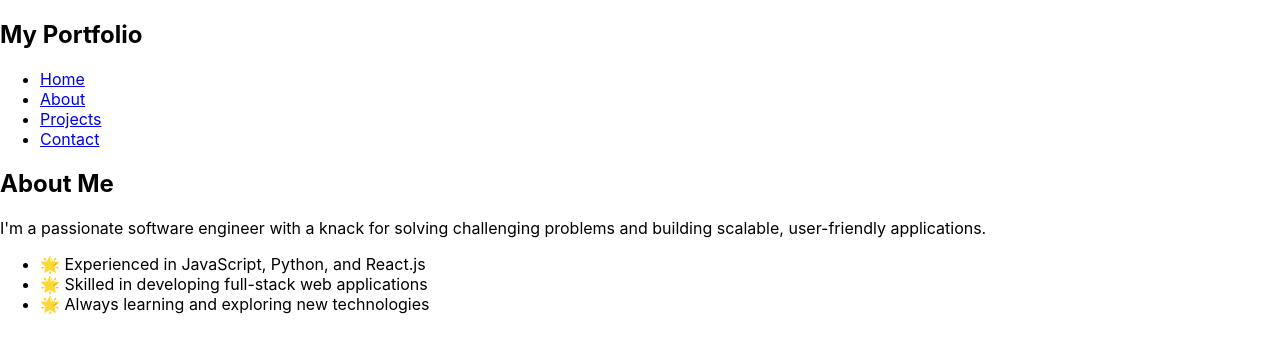
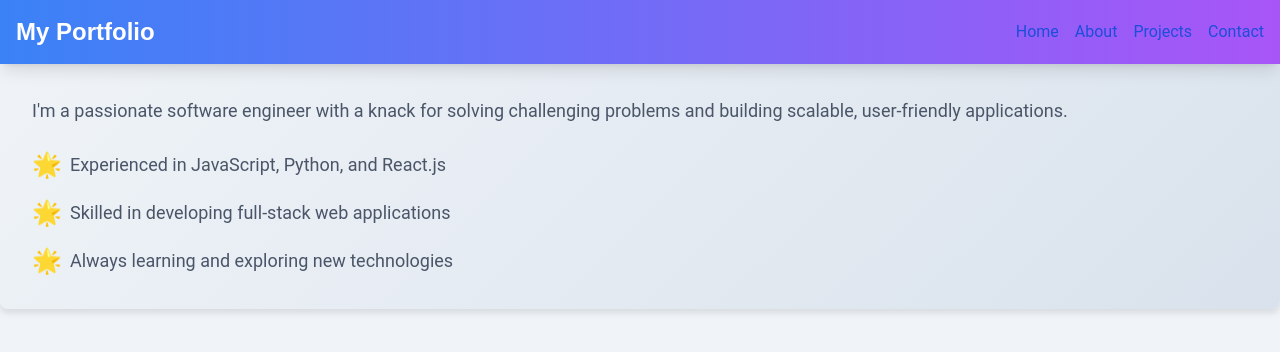
Before and after one commit to JustinRudisal/portfolio_website, a React (Vite) app: page /about in a window 1280 px wide. Shown: the top 352 px of the page. Built offline with nearby package versions, Linux system fonts and the light colour scheme.

Commit message:
spice things up with some tailwind css

```diff
--- a/package.json
+++ b/package.json
@@ -17,8 +17,7 @@
     "start": "vite preview"
   },
   "overrides": {
-    "nth-check": "2.1.1",
-    "postcss": "8.4.49"
+    "nth-check": "2.1.1"
   },
   "eslintConfig": {
     "extends": [
@@ -39,6 +38,9 @@
     ]
   },
   "devDependencies": {
+    "autoprefixer": "^10.4.20",
+    "postcss": "^8.4.49",
+    "tailwindcss": "^3.4.15",
     "vite": "5.4.11"
   }
 }
--- /dev/null
+++ b/postcss.config.js
@@ -0,0 +1,6 @@
+module.exports = {
+    plugins: {
+      tailwindcss: {},
+      autoprefixer: {},
+    },
+  };
--- a/src/App.css
+++ b/src/App.css
@@ -1,3 +1,26 @@
+@tailwind base;
+@tailwind components;
+@tailwind utilities;
+
+body {
+  font-family: 'Roboto', sans-serif;
+  background-color: #f0f4f8;
+  color: #333;
+}
+
+h1, h2, h3, h4, h5, h6 {
+  font-family: 'Montserrat', sans-serif;
+}
+
+a {
+  color: #1d4ed8;
+  text-decoration: none;
+}
+
+a:hover {
+  text-decoration: underline;
+}
+
 .App {
   text-align: center;
 }
@@ -36,3 +59,37 @@
     transform: rotate(360deg);
   }
 }
+
+/* Custom styles for the About section */
+#about {
+  background: linear-gradient(135deg, #f0f4f8, #d9e2ec);
+  padding: 2rem;
+  border-radius: 0.5rem;
+  box-shadow: 0 4px 6px rgba(0, 0, 0, 0.1);
+}
+
+#about h2 {
+  font-family: 'Montserrat', sans-serif;
+  color: #6b46c1;
+}
+
+#about p {
+  font-family: 'Roboto', sans-serif;
+  color: #4a5568;
+}
+
+#about ul {
+  list-style: none;
+  padding: 0;
+}
+
+#about ul li {
+  display: flex;
+  align-items: center;
+  font-family: 'Roboto', sans-serif;
+  color: #4a5568;
+}
+
+#about ul li span {
+  margin-right: 0.5rem;
+}
--- a/src/App.jsx
+++ b/src/App.jsx
@@ -5,6 +5,7 @@ import Hero from './components/Hero';
 import About from './components/About';
 import Projects from './components/Projects';
 import Contact from './components/Contact';
+import './App.css';
 
 function App() {
   return (
--- a/src/components/About.jsx
+++ b/src/components/About.jsx
@@ -2,16 +2,25 @@ import React from 'react';
 
 const About = () => {
   return (
-    <section id="about" className="p-10 bg-gray-100">
+    <section id="about" className="pt-20 p-10 bg-gradient-to-r from-gray-100 to-gray-300 text-gray-800">
       <div className="container mx-auto">
-        <h2 className="text-3xl font-bold mb-4">About Me</h2>
-        <p>
+        <h2 className="text-4xl font-bold mb-6 text-center text-purple-700">About Me</h2>
+        <p className="text-lg leading-relaxed mb-6">
           I'm a passionate software engineer with a knack for solving challenging problems and building scalable, user-friendly applications.
         </p>
-        <ul className="mt-4 space-y-2">
-          <li>🌟 Experienced in JavaScript, Python, and React.js</li>
-          <li>🌟 Skilled in developing full-stack web applications</li>
-          <li>🌟 Always learning and exploring new technologies</li>
+        <ul className="mt-4 space-y-4">
+          <li className="flex items-center">
+            <span className="text-2xl mr-2">🌟</span>
+            <span className="text-lg">Experienced in JavaScript, Python, and React.js</span>
+          </li>
+          <li className="flex items-center">
+            <span className="text-2xl mr-2">🌟</span>
+            <span className="text-lg">Skilled in developing full-stack web applications</span>
+          </li>
+          <li className="flex items-center">
+            <span className="text-2xl mr-2">🌟</span>
+            <span className="text-lg">Always learning and exploring new technologies</span>
+          </li>
         </ul>
       </div>
     </section>
--- a/src/components/Contact.jsx
+++ b/src/components/Contact.jsx
@@ -2,7 +2,7 @@ import React from 'react';
 
 const Contact = () => {
   return (
-    <section id="contact" className="p-10 bg-gray-800 text-white">
+    <section id="contact" className="pt-20 p-10 bg-gray-800 text-white">
       <div className="container mx-auto">
         <h2 className="text-3xl font-bold mb-4">Contact Me</h2>
         <form>
--- a/src/components/Hero.jsx
+++ b/src/components/Hero.jsx
@@ -1,20 +1,17 @@
 import React from 'react';
-import { Link } from 'react-router-dom';
 
-const Navbar = () => {
+const Hero = () => {
   return (
-    <nav className="fixed top-0 left-0 w-full bg-gray-900 text-white shadow-lg z-50">
-      <div className="container mx-auto flex justify-between items-center p-4">
-        <h1 className="text-xl font-bold">My Portfolio</h1>
-        <ul className="flex space-x-4">
-          <li><Link to="/" className="hover:text-blue-400">Home</Link></li>
-          <li><Link to="/about" className="hover:text-blue-400">About</Link></li>
-          <li><Link to="/projects" className="hover:text-blue-400">Projects</Link></li>
-          <li><Link to="/contact" className="hover:text-blue-400">Contact</Link></li>
-        </ul>
+    <section id="hero" className="pt-20 h-screen bg-gradient-to-r from-purple-500 to-indigo-500 text-white flex items-center justify-center">
+      <div className="text-center">
+        <h1 className="text-5xl font-bold">Hi, I'm Justin</h1>
+        <p className="mt-4 text-xl">A Senior Software Engineer crafting elegant solutions.</p>
+        <a href="#about" className="mt-6 inline-block bg-yellow-500 px-6 py-3 rounded-full text-white text-lg font-semibold hover:bg-yellow-600">
+          Learn More About Me
+        </a>
       </div>
-    </nav>
+    </section>
   );
 };
 
-export default Navbar;
+export default Hero;
--- a/src/components/Navbar.jsx
+++ b/src/components/Navbar.jsx
@@ -3,14 +3,14 @@ import { Link } from 'react-router-dom';
 
 const Navbar = () => {
   return (
-    <nav className="fixed top-0 left-0 w-full bg-gray-900 text-white shadow-lg z-50">
+    <nav className="fixed top-0 left-0 w-full bg-gradient-to-r from-blue-500 to-purple-500 text-white shadow-lg z-50">
       <div className="container mx-auto flex justify-between items-center p-4">
-        <h1 className="text-xl font-bold">My Portfolio</h1>
+        <h1 className="text-2xl font-bold">My Portfolio</h1>
         <ul className="flex space-x-4">
-          <li><Link to="/" className="hover:text-blue-400">Home</Link></li>
-          <li><Link to="/about" className="hover:text-blue-400">About</Link></li>
-          <li><Link to="/projects" className="hover:text-blue-400">Projects</Link></li>
-          <li><Link to="/contact" className="hover:text-blue-400">Contact</Link></li>
+          <li><Link to="/" className="hover:text-yellow-400">Home</Link></li>
+          <li><Link to="/about" className="hover:text-yellow-400">About</Link></li>
+          <li><Link to="/projects" className="hover:text-yellow-400">Projects</Link></li>
+          <li><Link to="/contact" className="hover:text-yellow-400">Contact</Link></li>
         </ul>
       </div>
     </nav>
--- a/src/components/Projects.jsx
+++ b/src/components/Projects.jsx
@@ -15,7 +15,7 @@ const Projects = () => {
   ];
 
   return (
-    <section id="projects" className="p-10 bg-white">
+    <section id="projects" className="pt-20 p-10 bg-white">
       <div className="container mx-auto">
         <h2 className="text-3xl font-bold mb-4">My Projects</h2>
         <div className="grid grid-cols-1 md:grid-cols-2 gap-4">
--- /dev/null
+++ b/tailwind.config.js
@@ -0,0 +1,22 @@
+module.exports = {
+  content: [
+    "./src/**/*.{js,jsx,ts,tsx}", // Include all source files
+    "./public/index.html",
+  ],
+  theme: {
+    extend: {
+      colors: {
+        primary: '#1d4ed8',
+        secondary: '#6b46c1',
+        accent: '#fbbf24',
+        background: '#f0f4f8',
+        text: '#333',
+      },
+      fontFamily: {
+        sans: ['Roboto', 'sans-serif'],
+        serif: ['Montserrat', 'serif'],
+      },
+    },
+  },
+  plugins: [],
+};
```
Also changed, not shown: 1 other file (tests, documents, lock files or other folders).
